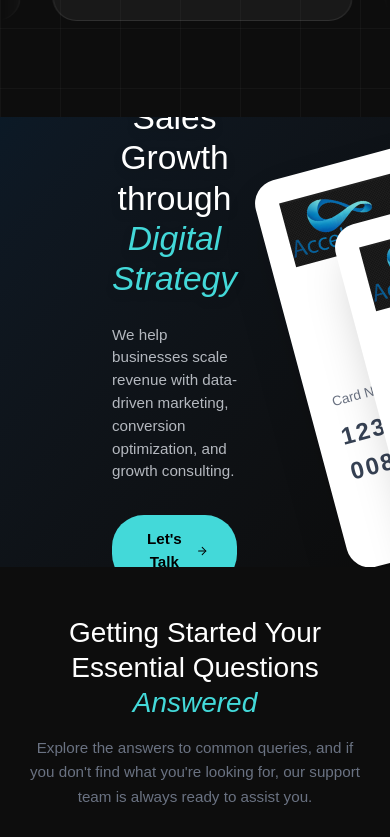
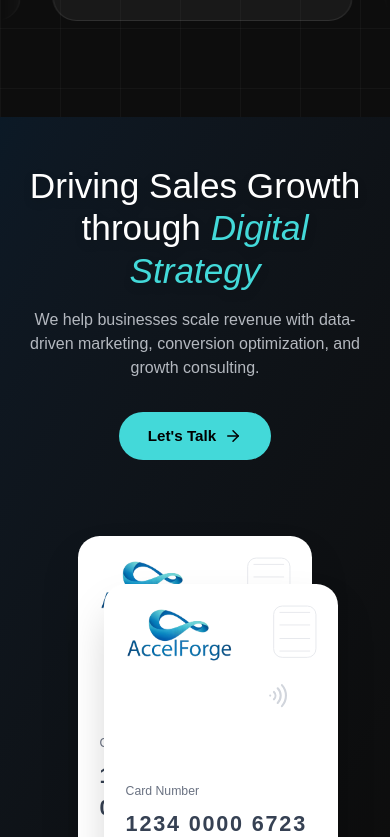
Before and after one commit to Phinix55/AccelForge, a React (Vite) app: page / in a window 390 px wide. Shown: the part 4407-5244 px from the top of the page. Built offline with nearby package versions, Linux system fonts and the light colour scheme.

Commit message:
Glitches Fixed

```diff
--- a/src/components/CTASection.jsx
+++ b/src/components/CTASection.jsx
@@ -27,24 +27,30 @@ const CreditCard = ({ className }) => (
 
 const CTASection = () => {
     return (
-        <section className="bg-brand-deep dark:bg-bg-primary px-28 overflow-hidden flex justify-between items-center h-[450px] relative transition-colors duration-300 shadow-2xl dark:shadow-none">
+        <section className="bg-brand-deep dark:bg-bg-primary px-6 lg:px-28 py-12 lg:py-0 overflow-hidden flex flex-col lg:flex-row justify-between items-center h-auto lg:h-[450px] relative transition-colors duration-300 shadow-2xl dark:shadow-none gap-10 lg:gap-0">
             <div className="absolute inset-0 hidden dark:block bg-gradient-to-br from-primary-blue/20 to-bg-primary z-0 pointer-events-none transition-colors duration-300"></div>
-            <div className="flex-1 max-w-[550px] z-2 text-brand-white dark:text-white max-[1024px]:mb-10 max-[1024px]:max-w-full max-[768px]:flex max-[768px]:flex-col">
-                <h2 className="text-[3rem] font-medium mb-4 leading-[1.1] max-[1024px]:text-[2.5rem] max-[1024px]:text-center max-[1024px]:mb-3 max-[768px]:text-[2.1rem] max-[768px]:leading-[1.2] max-[768px]:mb-6 max-[768px]:text-center drop-shadow-sm dark:drop-shadow-lg transition-colors">
+
+            {/* Text Content */}
+            <div className="flex-1 max-w-full lg:max-w-[550px] z-2 text-brand-white dark:text-white flex flex-col items-center lg:items-start text-center lg:text-left">
+                <h2 className="text-[2.2rem] lg:text-[3rem] font-medium mb-4 leading-[1.2] lg:leading-[1.1] drop-shadow-sm dark:drop-shadow-lg transition-colors">
                     Driving Sales Growth through <span className="italic font-normal text-brand-white dark:text-accent-primary">Digital Strategy</span>
                 </h2>
-                <p className="text-[1rem] leading-normal mb-8 opacity-85 max-w-[480px] text-brand-white dark:text-gray-300 max-[1024px]:text-left max-[1024px]:mb-5 max-[1024px]:text-[1rem] max-[768px]:text-[0.95rem] max-[768px]:mb-8 max-[768px]:text-left transition-colors">
+                <p className="text-[1rem] leading-normal mb-8 opacity-85 max-w-[480px] text-brand-white dark:text-gray-300 transition-colors">
                     We help businesses scale revenue with data-driven marketing, conversion optimization, and growth consulting.
                 </p>
-                <button className="bg-accent-primary text-black border-none py-[0.8rem] px-[1.8rem] rounded-4xl font-semibold text-[0.95rem] cursor-pointer inline-flex items-center gap-2 transition-all duration-200 ease-out hover:scale-105 hover:shadow-[0_0_20px_rgba(67,217,217,0.4)] max-[768px]:self-center">
+                <button className="bg-accent-primary text-black border-none py-[0.8rem] px-[1.8rem] rounded-4xl font-semibold text-[0.95rem] cursor-pointer inline-flex items-center gap-2 transition-all duration-200 ease-out hover:scale-105 hover:shadow-[0_0_20px_rgba(67,217,217,0.4)]">
                     Let's Talk <ArrowRight size={18} />
                 </button>
             </div>
 
-            <div className="flex-1 relative h-full max-[1024px]:w-full max-[1024px]:h-[400px] max-[1024px]:justify-center z-10">
-                <div className="absolute -right-5 -top-5 w-[500px] h-[110%] flex items-center justify-center max-[1024px]:relative max-[1024px]:-right-15 max-[1024px]:top-auto max-[1024px]:transform-none max-[1024px]:w-full max-[1024px]:justify-center max-[1024px]:mt-4">
-                    <CreditCard className="top-15 left-10 -rotate-15 z-1 max-[1024px]:left-0 max-[1024px]:-top-3 shadow-xl dark:shadow-2xl border border-gray-100 dark:border-none" />
-                    <CreditCard className="top-26 left-40 -rotate-15 z-2 max-[1024px]:left-20 max-[1024px]:top-8 shadow-xl dark:shadow-2xl border border-gray-100 dark:border-none" />
+            {/* Visual/Cards Section */}
+            <div className="flex-1 relative w-full flex justify-center lg:justify-end items-center min-h-[300px] lg:h-full z-10">
+                <div className="relative w-full max-w-[400px] lg:w-[500px] flex justify-center lg:block h-full">
+                    {/* Cards Container - Adjusted for mobile centering */}
+                    <div className="relative w-full h-[300px] lg:h-full lg:absolute lg:-right-5 lg:-top-5">
+                        <CreditCard className="left-1/2 -translate-x-1/2 top-4 lg:translate-x-0 lg:left-10 lg:-rotate-15 z-1 shadow-xl dark:shadow-2xl border border-gray-100 dark:border-none scale-90 lg:scale-100 origin-center" />
+                        <CreditCard className="left-1/2 -translate-x-[40%] top-16 lg:translate-x-0 lg:left-40 lg:-rotate-15 lg:top-20 z-2 shadow-xl dark:shadow-2xl border border-gray-100 dark:border-none scale-90 lg:scale-100 origin-center" />
+                    </div>
                 </div>
             </div>
         </section>
```
Also changed, not shown: src/assets/logo1.png.
